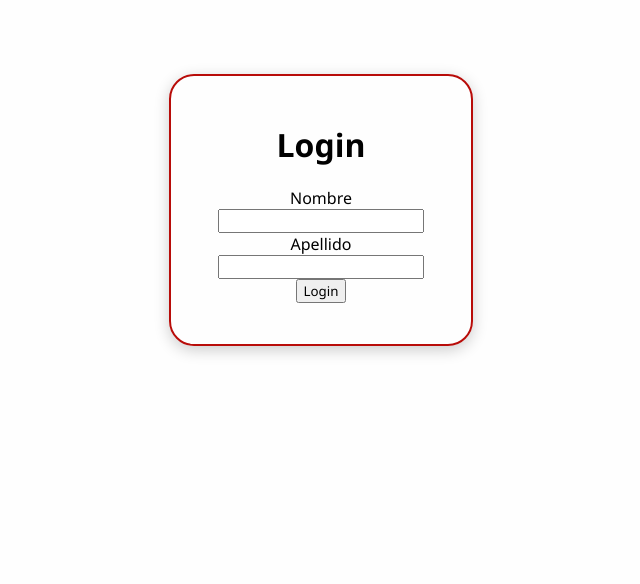
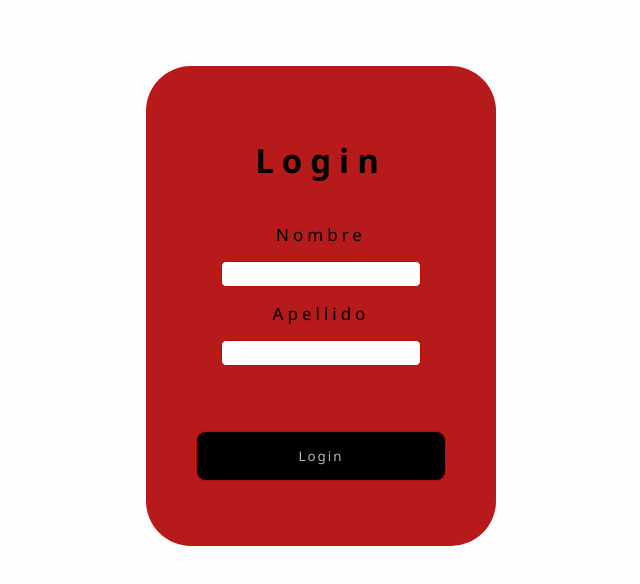
Before and after one commit to LucasSapeeee/actividad-28-10-2024, a plain HTML site: page frontend/index.html in a window 1280 px wide. Shown: the whole page, without its empty margins (319-959 px from the left). Drawn offline with Linux system fonts and the light colour scheme.

Commit message:
cambios epicos

```diff
--- a/frontend/index.html
+++ b/frontend/index.html
@@ -8,14 +8,17 @@
     </head>
 
     <body>
+        <audio src="../image/audiosong.mp3" autoplay></audio>
     <div class="contenedor">
         <h1>Login</h1>
         <form id="Frog">
             <label>Nombre</label>
             <input type="text" name="Nombre" id="Nombre">
+
             <Label>Apellido</Label>
             <input type="text" name="Apellido" id="Apellido">
-            <button type="submit" class="boton">Login</button>
+
+            <button type="submit" class="boton" id="boton">Login</button>
         </form>
 
     </div>
--- a/frontend/style.css
+++ b/frontend/style.css
@@ -3,7 +3,8 @@
 }
 
 body {
-    background-image: url(../image/fish.gif);
+
+    background-image: url(../image/fishfast.gif);
     background-repeat: no-repeat;
     background-size: 100% 1000%;
     margin: auto;
@@ -11,21 +12,57 @@ body {
     justify-content: center;
     align-items: center;
     height: 100px;
-    gap: 80px;
+    gap: 100px;
     position: relative;
 }
 
 .contenedor{
-    margin-top: 25%;
-    background: transparent
+    margin-top: 40%;
+    background-color: #b61a1a;
     height: 380px;
     width: 250px;
-    padding:25px;
-    border-radius: 25px;
-    display:flex;
+    padding: 50px;
+    border-radius: 45px;
+    display: flex;
     flex-direction: column;
     text-align: center;
-    box-shadow: 0 4px 15px rgba(0, 0, 0, 0.2);
-    border: 2px solid #B80C09;
+}
+
+h1 {
+    margin-bottom: 40px;
+    letter-spacing: 8px;
+    color:#000000;
+    font-size: 33px;
+}
+form {
+    height: 100%;
+}
+
+label {
+    letter-spacing: 4px;
+    font-size: 17px;
+}
+
+input{
+    padding: 3px;
+    width: 80%;
+    margin:15px;
+    border-radius: 5px;
+    border: 1.4px solid #B80C09;
+    }
+
+.boton{
+    margin-top:50px;
+    height: 200%;
+    width: 100%;
+    border: 1px solid #B80C09;
+    border-radius: 4px;
+    padding: 4px;
+    height: 50px;
+    background-color: #000000;
+    letter-spacing: 2px;
+    color: #B7B5B3;
+    cursor: pointer;
     transition: transform 0.3s ease, box-shadow 0.3s ease;
+    border-radius: 10px;
 }
```
Also changed, not shown: image/fishfast.gif (added), 1 other file.
